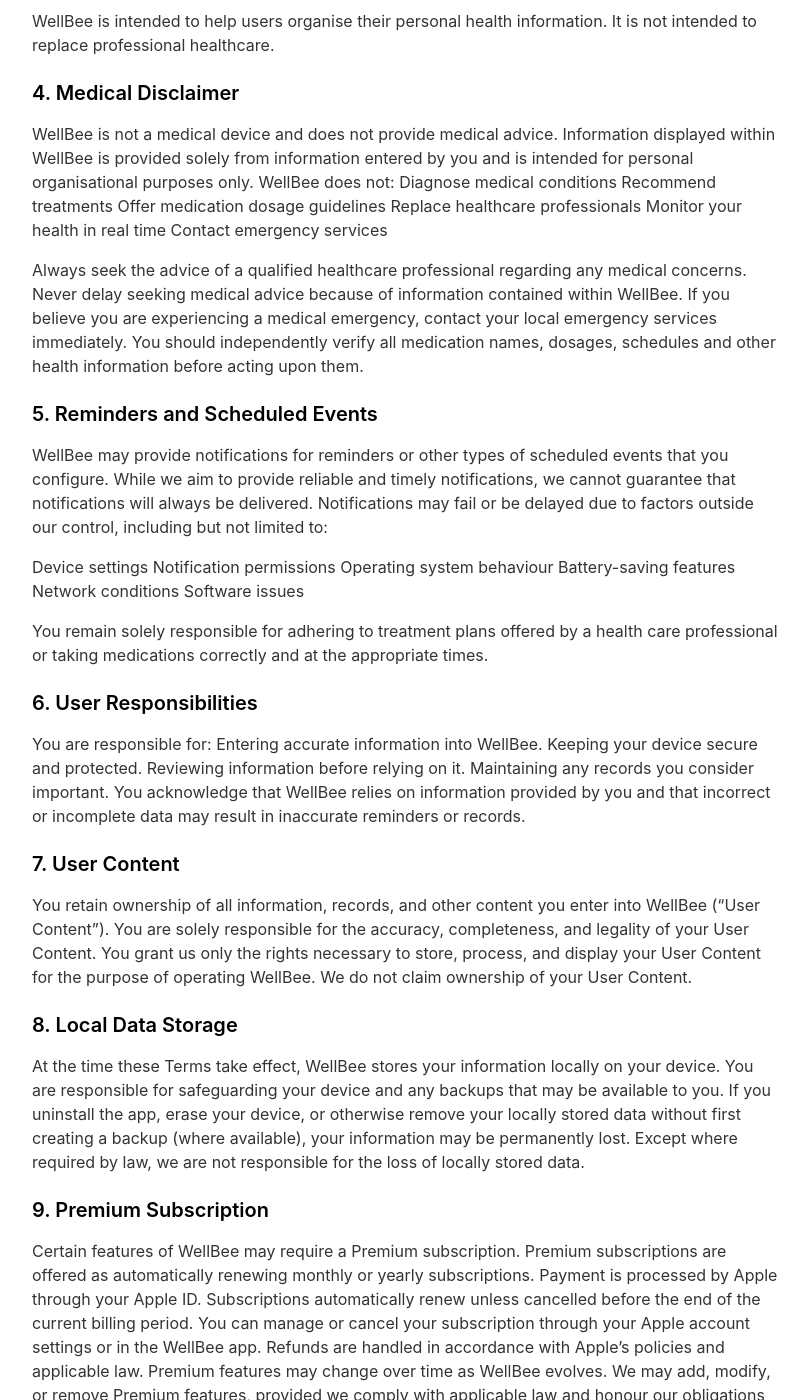
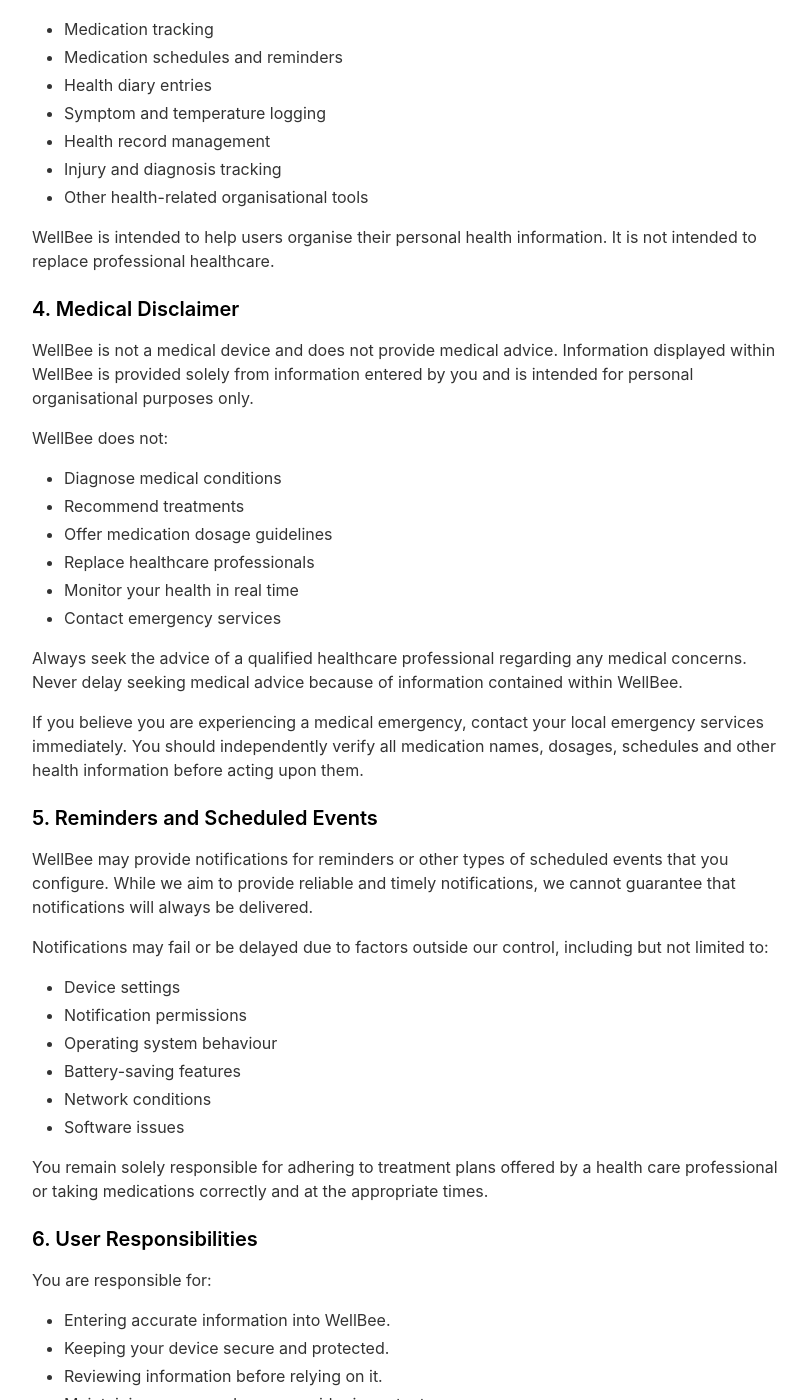
Before and after one commit to sheabrewer1986/WellBeeWebsite, a Jekyll site: the page built from _pages/termsofservice.md, in a window 1280 px wide and 1400 px high, scrolled down 702 px. Shown: the whole window, without its empty margins (233-1041 px from the left). Built offline with Jekyll 4.4.1, drawn with Linux system fonts in a browser that asks for light colours; nearby versions of some CDN libraries; some of the changed text lies outside the part shown.

Commit message:
[Tweak] Visual tweaks to the terms of service

```diff
--- a/_pages/termsofservice.md
+++ b/_pages/termsofservice.md
@@ -12,6 +12,7 @@
 
 Welcome to WellBee (“WellBee”, “we”, “our”, or “us”).
 These Terms of Service (“Terms”) govern your use of the WellBee mobile application and any related services we provide.
+
 By downloading, accessing, or using WellBee, you agree to be bound by these Terms. If you do not agree with these Terms, you should not use the app.
 
 ### 2. Eligibility
@@ -22,14 +23,16 @@
 ### 3. Description of WellBee
 
 WellBee is a personal health diary designed to help users organise and record aspects of their health and wellbeing.
+
 Features may include:
-Medication tracking
-Medication schedules and reminders
-Health diary entries
-Symptom and temperature logging
-Health record management
-Injury and diagnosis tracking
-Other health-related organisational tools
+
+- Medication tracking
+- Medication schedules and reminders
+- Health diary entries
+- Symptom and temperature logging
+- Health record management
+- Injury and diagnosis tracking
+- Other health-related organisational tools
 
 WellBee is intended to help users organise their personal health information. It is not intended to replace professional healthcare.
 
@@ -37,46 +40,54 @@
 
 WellBee is not a medical device and does not provide medical advice.
 Information displayed within WellBee is provided solely from information entered by you and is intended for personal organisational purposes only.
+
 WellBee does not:
-Diagnose medical conditions
-Recommend treatments
-Offer medication dosage guidelines
-Replace healthcare professionals
-Monitor your health in real time
-Contact emergency services
+
+- Diagnose medical conditions
+- Recommend treatments
+- Offer medication dosage guidelines
+- Replace healthcare professionals
+- Monitor your health in real time
+- Contact emergency services
 
 Always seek the advice of a qualified healthcare professional regarding any medical concerns.
 Never delay seeking medical advice because of information contained within WellBee.
+
 If you believe you are experiencing a medical emergency, contact your local emergency services immediately.
 You should independently verify all medication names, dosages, schedules and other health information before acting upon them.
 
 ### 5. Reminders and Scheduled Events
+
 WellBee may provide notifications for reminders or other types of scheduled events that you configure.
 While we aim to provide reliable and timely notifications, we cannot guarantee that notifications will always be delivered.
+
 Notifications may fail or be delayed due to factors outside our control, including but not limited to:
 
-Device settings
-Notification permissions
-Operating system behaviour
-Battery-saving features
-Network conditions
-Software issues
+- Device settings
+- Notification permissions
+- Operating system behaviour
+- Battery-saving features
+- Network conditions
+- Software issues
 
 You remain solely responsible for adhering to treatment plans offered by a health care professional or taking medications correctly and at the appropriate times.
 
 ### 6. User Responsibilities
 
 You are responsible for:
-Entering accurate information into WellBee.
-Keeping your device secure and protected.
-Reviewing information before relying on it.
-Maintaining any records you consider important.
+
+- Entering accurate information into WellBee.
+- Keeping your device secure and protected.
+- Reviewing information before relying on it.
+- Maintaining any records you consider important.
+
 You acknowledge that WellBee relies on information provided by you and that incorrect or incomplete data may result in inaccurate reminders or records.
 
 ### 7. User Content
 
 You retain ownership of all information, records, and other content you enter into WellBee (“User Content”).
 You are solely responsible for the accuracy, completeness, and legality of your User Content.
+
 You grant us only the rights necessary to store, process, and display your User Content for the purpose of operating WellBee.
 We do not claim ownership of your User Content.
 
@@ -84,18 +95,19 @@
 
 At the time these Terms take effect, WellBee stores your information locally on your device.
 You are responsible for safeguarding your device and any backups that may be available to you.
+
 If you uninstall the app, erase your device, or otherwise remove your locally stored data without first creating a backup (where available), your information may be permanently lost.
 Except where required by law, we are not responsible for the loss of locally stored data.
 
 ### 9. Premium Subscription
 
-Certain features of WellBee may require a Premium subscription.
-Premium subscriptions are offered as automatically renewing monthly or yearly subscriptions.
-Payment is processed by Apple through your Apple ID.
-Subscriptions automatically renew unless cancelled before the end of the current billing period.
-You can manage or cancel your subscription through your Apple account settings or in the WellBee app.
-Refunds are handled in accordance with Apple’s policies and applicable law.
-Premium features may change over time as WellBee evolves. We may add, modify, or remove Premium features, provided we comply with applicable law and honour our obligations to existing subscribers.
+- Certain features of WellBee may require a Premium subscription.
+- Premium subscriptions are offered as automatically renewing monthly or yearly subscriptions.
+- Payment is processed by Apple through your Apple ID.
+- Subscriptions automatically renew unless cancelled before the end of the current billing period.
+- You can manage or cancel your subscription through your Apple account settings or in the WellBee app.
+- Refunds are handled in accordance with Apple’s policies and applicable law.
+- Premium features may change over time as WellBee evolves. We may add, modify, or remove Premium features, provided we comply with applicable law and honour our obligations to existing subscribers.
 
 ### 10. Licence
 
@@ -105,12 +117,13 @@
 ### 11. Acceptable Use
 
 You agree not to:
-Copy or redistribute the app.
-Reverse engineer, decompile or attempt to extract the source code.
-Circumvent or attempt to bypass Premium features.
-Use the app for unlawful purposes.
-Interfere with the operation or security of the app.
-Misrepresent your identity or ownership of content.
+
+- Copy or redistribute the app.
+- Reverse engineer, decompile or attempt to extract the source code.
+- Circumvent or attempt to bypass Premium features.
+- Use the app for unlawful purposes.
+- Interfere with the operation or security of the app.
+- Misrepresent your identity or ownership of content.
 
 ### 12. Intellectual Property
 
@@ -126,14 +139,15 @@
 ### 14. Availability
 
 We aim to provide a reliable service but do not guarantee that WellBee will always be available or operate without interruption.
+
 We may:
 
-Update the app.
-Add or remove features.
-Fix bugs.
-Perform maintenance.
-Modify functionality.
-Temporary interruptions may occur.
+- Update the app.
+- Add or remove features.
+- Fix bugs.
+- Perform maintenance.
+- Modify functionality.
+- Temporary interruptions may occur.
 
 We also reserve the right to suspend, withdraw, or discontinue any part of WellBee at any time where reasonably necessary.
 
@@ -141,16 +155,18 @@
 
 To the fullest extent permitted by law, WellBee is provided on an “as is” and “as available” basis.
 We make no warranties or representations, whether express or implied, regarding the operation, availability, reliability, accuracy, security, or suitability of WellBee for any particular purpose.
+
 We do not warrant that the app will be uninterrupted, error-free, free from defects, or that notifications or scheduled events will always be delivered successfully.
+
 To the fullest extent permitted by law, we shall not be liable for:
 
-Missed reminders, notifications, or scheduled events.
-Loss of data.
-Health outcomes.
-Loss of profits.
-Indirect, incidental, special, or consequential losses or damages.
-Decisions made based upon information contained within the app.
-Nothing in these Terms excludes or limits liability where such exclusion or limitation would be unlawful.
+- Missed reminders, notifications, or scheduled events.
+- Loss of data.
+- Health outcomes.
+- Loss of profits.
+- Indirect, incidental, special, or consequential losses or damages.
+- Decisions made based upon information contained within the app.
+- Nothing in these Terms excludes or limits liability where such exclusion or limitation would be unlawful.
 
 ### 16. Indemnity
 
@@ -159,30 +175,35 @@
 ### 17. Termination
 
 You may stop using WellBee at any time.
+
 We may suspend or terminate access where reasonably necessary, including where you violate these Terms or misuse the app.
 Termination does not affect any rights or obligations that arose before termination.
 
 ### 18. Governing Law
 
 These Terms shall be governed by and interpreted in accordance with the laws of England and Wales, unless applicable consumer protection laws in your country require otherwise.
+
 Any disputes arising under these Terms shall be subject to the exclusive jurisdiction of the courts of England and Wales, except where local law provides otherwise.
 
 ### 19. Contact Us
 
 If you have any questions regarding these Terms, you can contact us at:
-Email: helpdesk@well-bee.co.uk
+
+Email: [helpdesk@well-bee.co.uk](mailto:helpdesk@well-bee.co.uk?subject=WellBee%20Support%20Request)
 
 ### 20. Apple App Store Terms
 
 If you downloaded WellBee through the Apple App Store:
-Apple is not responsible for the app or its content.
-Apple has no obligation to provide maintenance or support services.
-Apple is not responsible for addressing claims relating to the app except where required by law.
-Apple and its subsidiaries are third-party beneficiaries of these Terms and may enforce them where applicable.
+
+- Apple is not responsible for the app or its content.
+- Apple has no obligation to provide maintenance or support services.
+- Apple is not responsible for addressing claims relating to the app except where required by law.
+- Apple and its subsidiaries are third-party beneficiaries of these Terms and may enforce them where applicable.
 
 ### 21. Third-Party Services
 
 WellBee relies on services provided by third parties, including Apple, to provide functionality such as purchases, notifications, and app distribution.
+
 The availability, performance, and operation of these third-party services are outside our control and may be subject to their own terms and policies.
 We are not responsible for interruptions, delays, or failures caused by third-party services.
 
```
